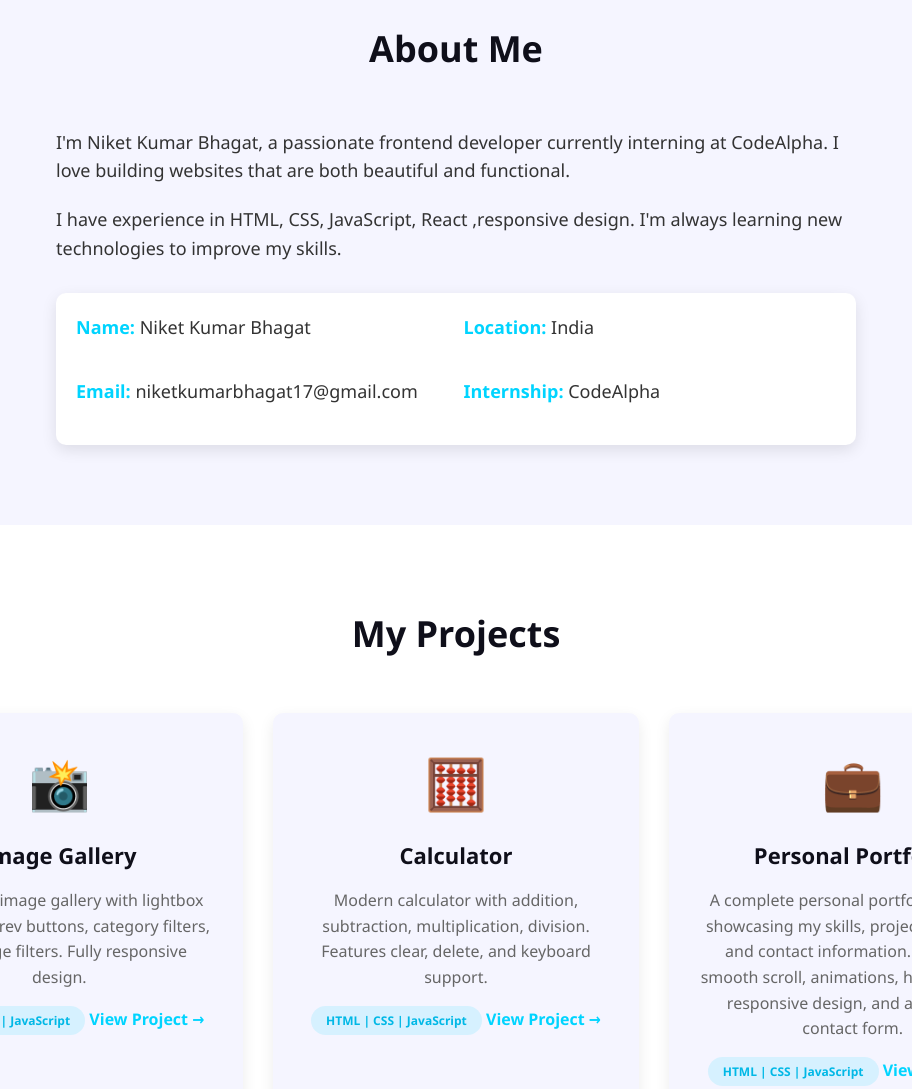
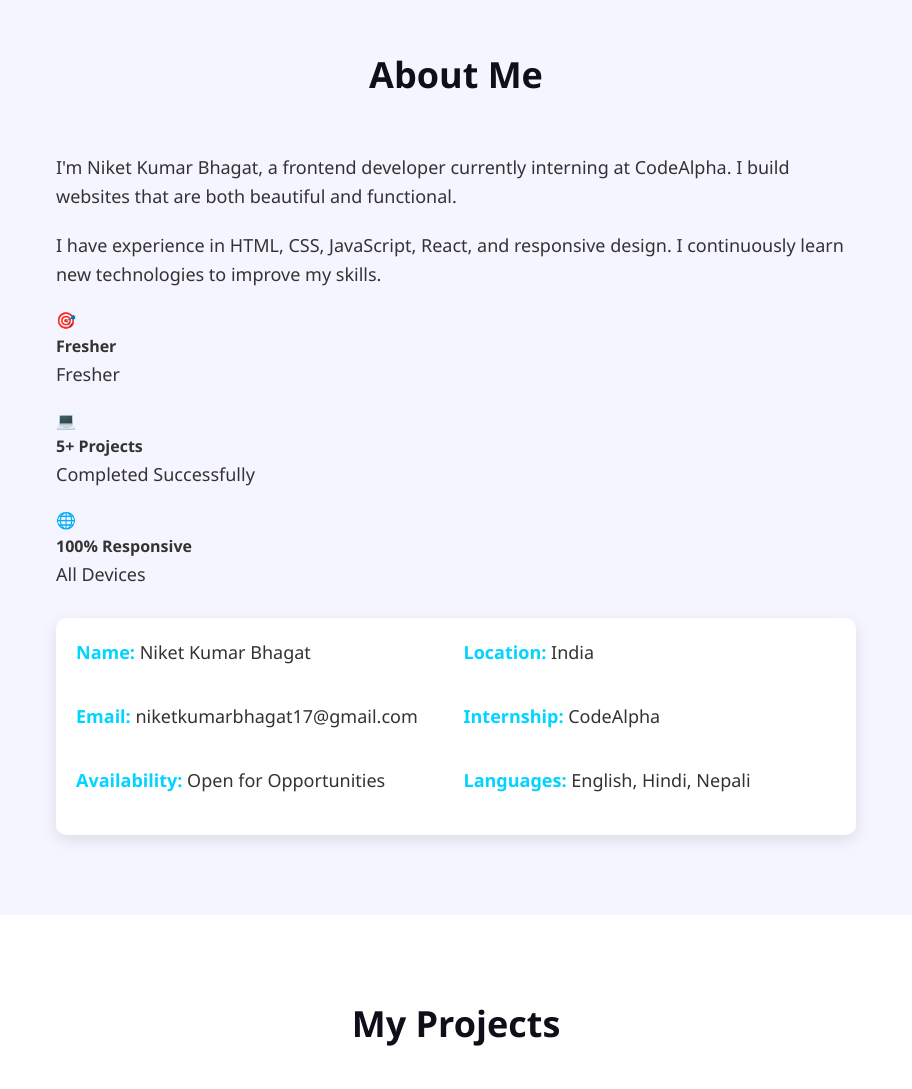
Before and after one commit to niketkumarbhagat17-lang/Codealpha_portfolio, a plain HTML site: page index.html in a window 1280 px wide. Shown: the part 860-1949 px from the top of the page, without its empty margins (184-1096 px from the left). Drawn offline with Linux system fonts and the light colour scheme.

Commit message:
Update index.html

```diff
--- a/index.html
+++ b/index.html
@@ -24,34 +24,62 @@
                 <li><a href="#resume">Resume</a></li>
                 <li><a href="#contact">Contact</a></li>
             </ul>
+            <div class="menu-toggle">☰</div>
         </div>
     </nav>
 
-    <!-- Home Section -->
+    //home section//
     <section id="home">
         <div class="home-container">
             <h3>Hello, I'm</h3>
-            <h1>Niket Kumar Bhagat</h1>
-            <h2>Frontend Developer</h2>
+            <h1 class="animated-name">Niket Kumar Bhagat</h1>
+            <h2 class="typed-text">Frontend Developer</h2>
             <p>I create beautiful and responsive websites that work on all devices.</p>
             <a href="#projects" class="btn">View My Work</a>
             <a href="#contact" class="btn btn-secondary">Hire Me</a>
         </div>
     </section>
 
-    <!-- About Section -->
+    <!-- About Section  -->
     <section id="about">
         <div class="about-container">
             <h2 class="section-title">About Me</h2>
             <div class="about-content">
                 <div class="about-text">
-                    <p>I'm Niket Kumar Bhagat, a passionate frontend developer currently interning at CodeAlpha. I love building websites that are both beautiful and functional.</p>
-                    <p>I have experience in HTML, CSS, JavaScript, React ,responsive design. I'm always learning new technologies to improve my skills.</p>
+                    <p>I'm Niket Kumar Bhagat, a frontend developer currently interning at CodeAlpha. I build websites that are both beautiful and functional.</p>
+                    <p>I have experience in HTML, CSS, JavaScript, React, and responsive design. I continuously learn new technologies to improve my skills.</p>
+
+                    <div class="about-highlights">
+                        <div class="highlight-item">
+                            <span>🎯</span>
+                            <div>
+                                <h4>Fresher</h4>
+                                <p>Fresher</p>
+                            </div>
+                        </div>
+                        <div class="highlight-item">
+                            <span>💻</span>
+                            <div>
+                                <h4>5+ Projects</h4>
+                                <p>Completed Successfully</p>
+                            </div>
+                        </div>
+                        <div class="highlight-item">
+                            <span>🌐</span>
+                            <div>
+                                <h4>100% Responsive</h4>
+                                <p>All Devices</p>
+                            </div>
+                        </div>
+                    </div>
+
                     <div class="about-details">
                         <p><strong>Name:</strong> Niket Kumar Bhagat</p>
                         <p><strong>Location:</strong> India</p>
                         <p><strong>Email:</strong> niketkumarbhagat17@gmail.com</p>
                         <p><strong>Internship:</strong> CodeAlpha</p>
+                        <p><strong>Availability:</strong> Open for Opportunities</p>
+                        <p><strong>Languages:</strong> English, Hindi, Nepali</p>
                     </div>
                 </div>
             </div>
@@ -80,7 +108,7 @@
                 <div class="project-item">
                     <div class="project-img">💼</div>
                     <h3>Personal Portfolio</h3>
-                    <p>A complete personal portfolio website showcasing my skills, projects, resume, and contact information. Features smooth scroll, animations, hover effects, responsive design, and a working contact form.</p>
+                    <p>A complete personal portfolio website showcasing my skills, projects, resume, and contact information. Features smooth scroll, animations, hover effects, responsive design.</p>
                     <div class="project-tech">HTML | CSS | JavaScript</div>
                     <a href="#" class="project-link">View Project →</a>
                 </div>
@@ -114,13 +142,7 @@
                 <div class="skill-item">
                     <h3>React</h3>
                     <div class="skill-bar">
-                        <div class="skill-percent" style="width: 75%">75%</div>
-                    </div>
-                </div>
-                <div class="skill-item">
-                    <h3>MongoDB</h3>
-                    <div class="skill-bar">
-                        <div class="skill-percent" style="width: 75%">75%</div>
+                        <div class="skill-percent" style="width: 70%">70%</div>
                     </div>
                 </div>
                 <div class="skill-item">
@@ -133,12 +155,6 @@
                     <h3>Git & GitHub</h3>
                     <div class="skill-bar">
                         <div class="skill-percent" style="width: 70%">70%</div>
-                    </div>
-                </div>
-                <div class="skill-item">
-                    <h3>Problem Solving</h3>
-                    <div class="skill-bar">
-                        <div class="skill-percent" style="width: 75%">75%</div>
                     </div>
                 </div>
             </div>
@@ -200,11 +216,11 @@
                     </div>
                     <div class="contact-detail">
                         <span>💻</span>
-                        <p>https://github.com/niketkumarbhagat17-lang</p>
+                        <p>github.com/niketkumarbhagat17-lang</p>
                     </div>
                     <div class="contact-detail">
                         <span>🔗</span>
-                        <p>www.linkedin.com/in/niket-kumar-bhagat-262653362</p>
+                        <p>linkedin.com/in/niket-kumar-bhagat</p>
                     </div>
                 </div>
                 <form class="contact-form">
```
